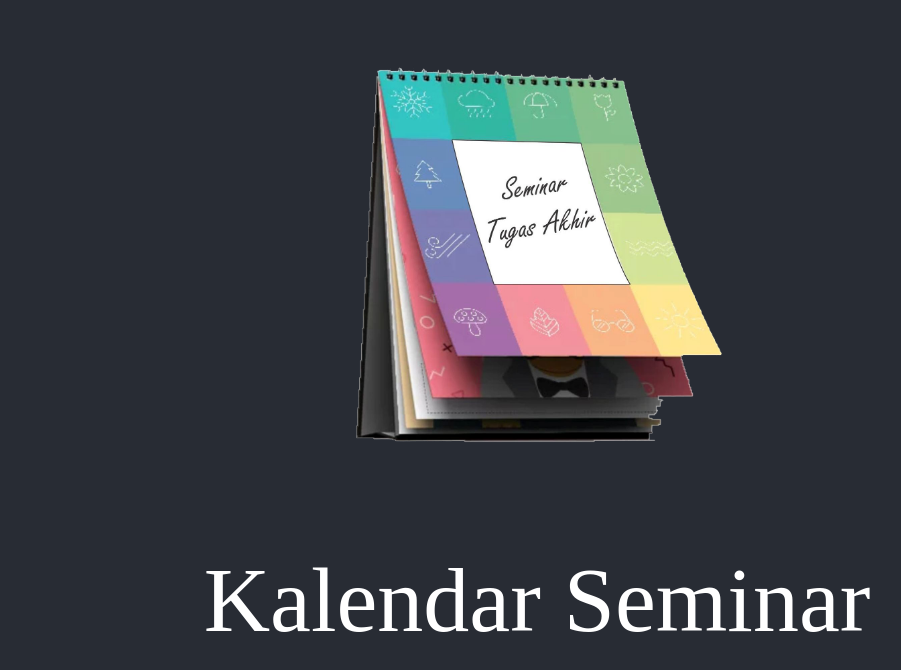
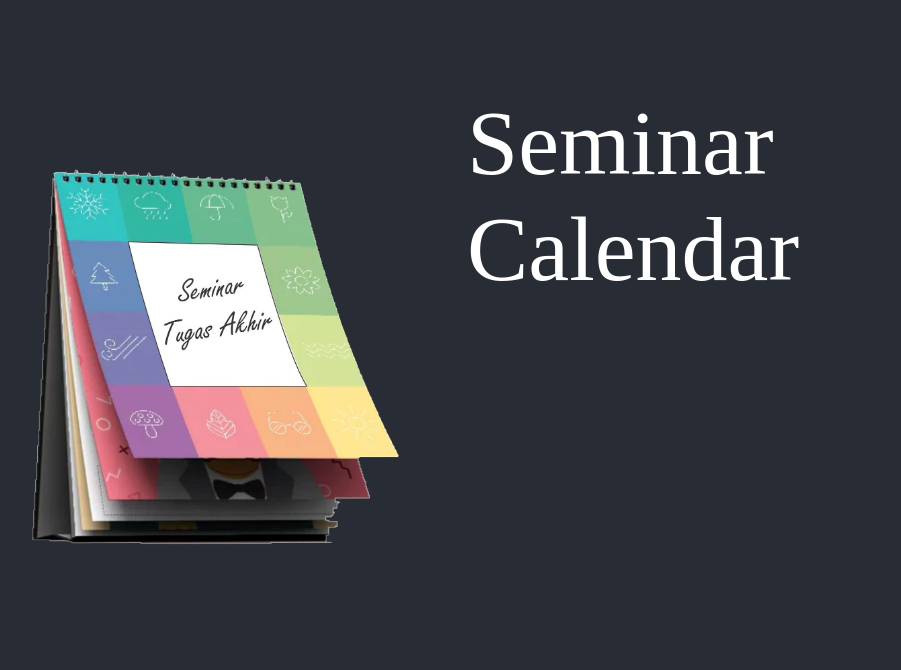
Before and after one commit to ristiriantoadi/seminar-calendar-react-v2, a React (Create React App) app: page / in a window 1280 px wide. Shown: the top 670 px of the page, without its empty margins (103-1004 px from the left). Built offline with nearby package versions, Linux system fonts and the light colour scheme.

Commit message:
set logo and title. add class to set component position

```diff
--- a/src/App.css
+++ b/src/App.css
@@ -1,18 +1,28 @@
 .App {
-  text-align: center;
+  text-align: left;
+}
+
+.myP{
+  float:right;
+  width:50%;
+  margin-right: 70px;
+  margin-top: 90px;
 }
 
 .App-logo {
   height: 50vmin;
+  display:inline;
+  margin-left: 120px;
+  margin-top: 157px;
 }
 
 .App-header {
   background-color: #282c34;
   min-height: 100vh;
-  display: flex;
+  /* display: flex; */
   flex-direction: column;
-  align-items: center;
-  justify-content: center;
+  /* align-items: center; */
+  /*justify-content: center;  */
   font-size: calc(20px + 9vmin);
   font-family: 'Harlow Solid Italic';
   color: white;
--- a/src/App.js
+++ b/src/App.js
@@ -8,14 +8,7 @@ function App() {
     <div className="App">
       <header className="App-header">
         <img src={logo} className="App-logo" alt="logo" />
-        <p
-        id="myP"> Kalendar Seminar
-        <script>
-          document.getElementById("myP").style.fontFamily = "Courier New";
-        </script>
-        </p>
-
-
+        <p class="myP">Seminar Calendar</p>
       </header>
     </div>
   );
```
